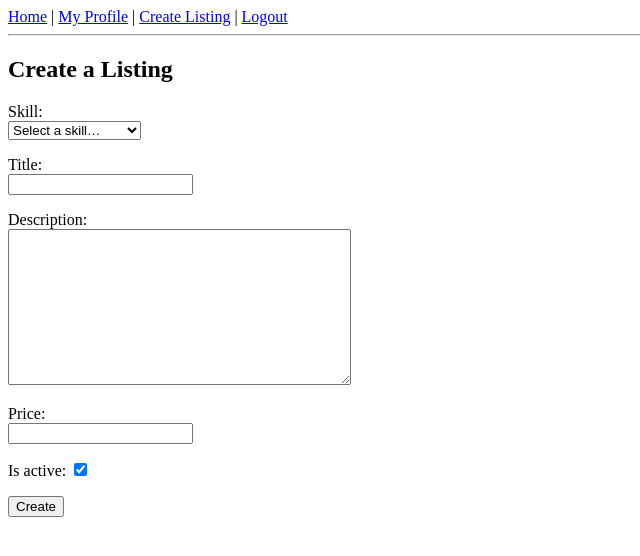
After one commit to amiravalbaker/skillshop, a Django app: page /listing/create/ in a window 1280 px wide. The commit adds this page. Shown: the top 556 px of the page, without its empty margins (0-640 px from the left). Run offline with Django 4.2, Linux system fonts and the light colour scheme; a user stored in the database is signed in; tables that the repository leaves empty hold one stand-in row (values such as "Sample post").

Commit message:
Add skill listing model, view and template

```diff
--- a/config/settings.py
+++ b/config/settings.py
@@ -27,7 +27,7 @@ TEMPLATES_DIR = os.path.join(BASE_DIR, 'templates')
 SECRET_KEY = os.environ.get("SECRET_KEY")
 
 # SECURITY WARNING: don't run with debug turned on in production!
-DEBUG = False
+DEBUG = True
 
 ALLOWED_HOSTS = [
     '.herokuapp.com',
@@ -53,7 +53,7 @@ INSTALLED_APPS = [
     'crispy_forms',
     'crispy_bootstrap5',
     'django_summernote',
-    'skills',
+    'skills.apps.SkillsConfig',
 ]
 
 SITE_ID = 1
--- a/skills/apps.py
+++ b/skills/apps.py
@@ -4,3 +4,6 @@ from django.apps import AppConfig
 class SkillsConfig(AppConfig):
     default_auto_field = 'django.db.models.BigAutoField'
     name = 'skills'
+
+    def ready(self):
+        import skills.signals
--- a/skills/forms.py
+++ b/skills/forms.py
@@ -1,7 +1,8 @@
 from django import forms
 from django.contrib.auth.models import User
 from django.contrib.auth.forms import UserCreationForm
-from .models import Profile
+from .models import Profile, Listing, Skill
+
 
 class SignUpForm(UserCreationForm):
     email = forms.EmailField(required=True)
@@ -14,3 +15,65 @@ class ProfileForm(forms.ModelForm):
     class Meta:
         model = Profile
         fields = ["bio", "is_provider"]
+
+NEW_SKILL_VALUE = "__new__"
+
+class ListingForm(forms.ModelForm):
+    skill_choice = forms.ChoiceField(label="Skill")
+    new_skill = forms.CharField(label="New skill name",required=False, max_length=100,
+    )
+
+    class Meta:
+        model = Listing
+        fields = ["title", "description", "price", "is_active"]
+
+    def __init__(self, *args, **kwargs):
+        super().__init__(*args, **kwargs)
+
+        # Build dropdown choices from Skill table + add "Other/New skill..."
+        skill_choices = [(str(s.id), s.name) for s in Skill.objects.order_by("name")]
+        skill_choices.append((NEW_SKILL_VALUE, "Other / New skill…"))
+        self.fields["skill_choice"].choices = [("", "Select a skill…")] + skill_choices
+
+        # If editing an existing listing, preselect its current skill
+        if self.instance and getattr(self.instance, "pk", None):
+            self.fields["skill_choice"].initial = str(self.instance.skill_id)
+
+    def clean(self):
+        cleaned = super().clean()
+        chosen = cleaned.get("skill_choice")
+        new_skill = (cleaned.get("new_skill") or "").strip()
+
+        # Must pick existing OR type a new one
+        if not chosen:
+            raise forms.ValidationError("Please select a skill")
+
+        if chosen == NEW_SKILL_VALUE:
+            if not new_skill:
+                raise forms.ValidationError("Please type the new skill name.")
+        else:
+            # If they picked an existing skill, ignore any typed new_skill
+            cleaned["new_skill"] = ""
+
+        return cleaned
+
+    def save(self, commit=True):
+        listing = super().save(commit=False)
+
+        chosen = self.cleaned_data["skill_choice"]
+        new_skill = (self.cleaned_data.get("new_skill") or "").strip()
+
+        if chosen == NEW_SKILL_VALUE:
+            # Create or reuse skill (case-insensitive)
+            skill_obj = Skill.objects.filter(name__iexact=new_skill).first()
+            if not skill_obj:
+                skill_obj = Skill.objects.create(name=new_skill)
+            listing.skill = skill_obj
+        else:
+            listing.skill_id = int(chosen)
+
+        if commit:
+            listing.save()
+            self.save_m2m()
+
+        return listing
--- a/skills/models.py
+++ b/skills/models.py
@@ -12,12 +12,24 @@ class Profile(models.Model):
     def __str__(self):
         return self.user.username
 
+class Skill(models.Model):
+    name = models.CharField(max_length=100, unique=True)
+    description = models.TextField(blank=True)
 
-#To create a user profile on sign-up we need to include:
-from django.db.models.signals import post_save
-from django.dispatch import receiver
+    def __str__(self):
+        return self.name
 
-@receiver(post_save, sender=User)
-def create_profile(sender, instance, created, **kwargs):
-    if created:
-        Profile.objects.create(user=instance)
+class Listing(models.Model):
+    provider = models.ForeignKey(Profile, on_delete=models.CASCADE, related_name="listings")
+    skill = models.ForeignKey(Skill, on_delete=models.PROTECT, related_name="listings")
+    title = models.CharField(max_length=200)
+    description = models.TextField()
+    price = models.DecimalField(max_digits=8, decimal_places=2)
+    is_active = models.BooleanField(default=True)
+    created_at = models.DateTimeField(auto_now_add=True)
+
+    class Meta:
+        ordering = ["-created_at"]
+
+    def __str__(self):
+        return f"{self.title} ({self.skill.name})"
--- /dev/null
+++ b/skills/templates/skills/create_listing.html
@@ -0,0 +1,55 @@
+{% extends "base.html" %}
+{% block content %}
+<h2>Create a Listing</h2>
+
+<form method="post">
+    {% csrf_token %}
+
+    {% if form.non_field_errors %}
+    <div style="color:red;">{{ form.non_field_errors }}</div>
+    {% endif %}
+
+    <p>
+    {{ form.skill_choice.label_tag }}<br>
+    {{ form.skill_choice }}
+  </p>
+
+  <div id="new-skill-box" style="display:none;">
+    <p>
+      {{ form.new_skill.label_tag }}<br>
+      {{ form.new_skill }}
+    </p>
+  </div>
+
+  <p>{{ form.title.label_tag }}<br>{{ form.title }}</p>
+  <p>{{ form.description.label_tag }}<br>{{ form.description }}</p>
+  <p>{{ form.price.label_tag }}<br>{{ form.price }}</p>
+  <p>{{ form.is_active.label_tag }} {{ form.is_active }}</p>
+
+    <button type="submit">Create</button>
+</form>
+
+<script>
+  (function() {
+    const NEW_VALUE = "__new__";
+    const selectEl = document.getElementById("id_skill_choice");
+    const box = document.getElementById("new-skill-box");
+
+    function toggle() {
+      if (selectEl.value === NEW_VALUE) {
+        box.style.display = "block";
+      } else {
+        box.style.display = "none";
+        // clear input when not in use
+        const input = document.getElementById("id_new_skill");
+        if (input) input.value = "";
+      }
+    }
+
+    if (selectEl) {
+      selectEl.addEventListener("change", toggle);
+      toggle(); // run once on page load
+    }
+  })();
+</script>
+{% endblock %}
--- a/skills/urls.py
+++ b/skills/urls.py
@@ -5,4 +5,5 @@ urlpatterns = [
     path('', views.home, name='home'),
     path("profile/", views.profile_view, name="profile"),
     path("profile/edit/", views.edit_profile, name="edit_profile"),
+    path("listing/create/", views.create_listing, name="create_listing"),
 ]
--- a/skills/views.py
+++ b/skills/views.py
@@ -1,13 +1,16 @@
 from django.shortcuts import render, redirect
 from django.http import HttpResponse
-from .forms import ProfileForm, SignUpForm
+from .forms import ProfileForm, SignUpForm, ListingForm
 from django.contrib.auth.decorators import login_required
+from django.core.exceptions import PermissionDenied
+from .models import  Listing
 
 # Create your views here.
 def index(request): return HttpResponse("Hello, World!")
 
 def home(request):
-    return render(request, "skills/home.html")
+    listings = Listing.objects.select_related("skill", "provider", "provider__user").filter(is_active=True)
+    return render(request, "skills/home.html", {"listings": listings})
 
 def signup(request):
     if request.method == "POST":
@@ -42,3 +45,24 @@ def edit_profile(request):
     return render(request, "skills/edit_profile.html", {
         "form": form
     })
+
+@login_required
+def create_listing(request):
+    profile = request.user.profile
+
+    # Only providers can create listings
+    if not profile.is_provider:
+        # Either raise PermissionDenied OR redirect to profile edit
+        return redirect("edit_profile")
+
+    if request.method == "POST":
+        form = ListingForm(request.POST)
+        if form.is_valid():
+            listing = form.save(commit=False)
+            listing.provider = profile
+            listing.save()
+            return redirect("home")
+    else:
+        form = ListingForm()
+
+    return render(request, "skills/create_listing.html", {"form": form})
--- a/templates/base.html
+++ b/templates/base.html
@@ -5,11 +5,13 @@
 </head>
 <body>
 
-<nav>
   <a href="{% url 'home' %}">Home</a>
 
   {% if user.is_authenticated %}
       | <a href="{% url 'profile' %}">My Profile</a>
+      {% if user.profile.is_provider %}
+        | <a href="{% url 'create_listing' %}">Create Listing</a>
+      {% endif %}
       | <a href="{% url 'account_logout' %}">Logout</a>
   {% else %}
       | <a href="{% url 'account_login' %}">Login</a>
```
Also changed, not shown: skills/admin.py (+9 -1 lines), skills/signals.py (added, +10 -0 lines), skills/templates/skills/home.html (+16 -3 lines), skills/migrations/0002_skill.py (added), skills/migrations/0003_listing.py (added).
